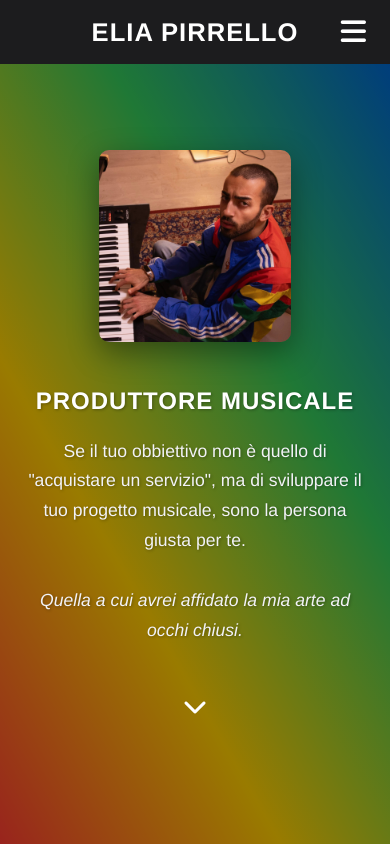
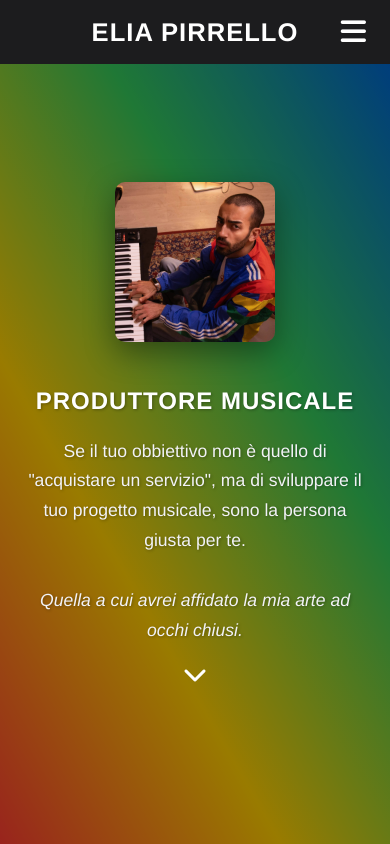
Before and after one commit to wavyprod1/website, a Vue app: page / in a window 390 px wide. Shown: the top 844 px of the page. Built offline with nearby package versions, Linux system fonts and the light colour scheme.

Commit message:
home page layout fix for mobile

```diff
--- a/src/assets/style.css
+++ b/src/assets/style.css
@@ -182,7 +182,7 @@ section {
 .hero {
   /* position, height, display, align-items, overflow sono già in section o qui */
 
-  min-height: calc(100vh - 4rem); /* Subtract header height */
+  min-height: calc(100dvh - 4rem); /* Subtract header height */
   margin-top: 4rem;
 
   align-items: center;
--- a/src/views/HomeView.vue
+++ b/src/views/HomeView.vue
@@ -321,7 +321,7 @@ const scrollDown = () => {
 }
 
 .my-arrow {
-  margin: 2rem auto 4rem;
+  margin: 0 auto 4rem;
   font-size: 1.5rem;
   color: white;
   z-index: 2;
@@ -370,7 +370,7 @@ const scrollDown = () => {
     aspect-ratio: 1 / 1; /* Forces a perfect square for the circle */
     object-fit: cover;
     object-position: center; /* Centers the image content */
-    width: 12rem;
+    width: min(10rem, 20vh);
   }
 
   .review-author-info {
```
